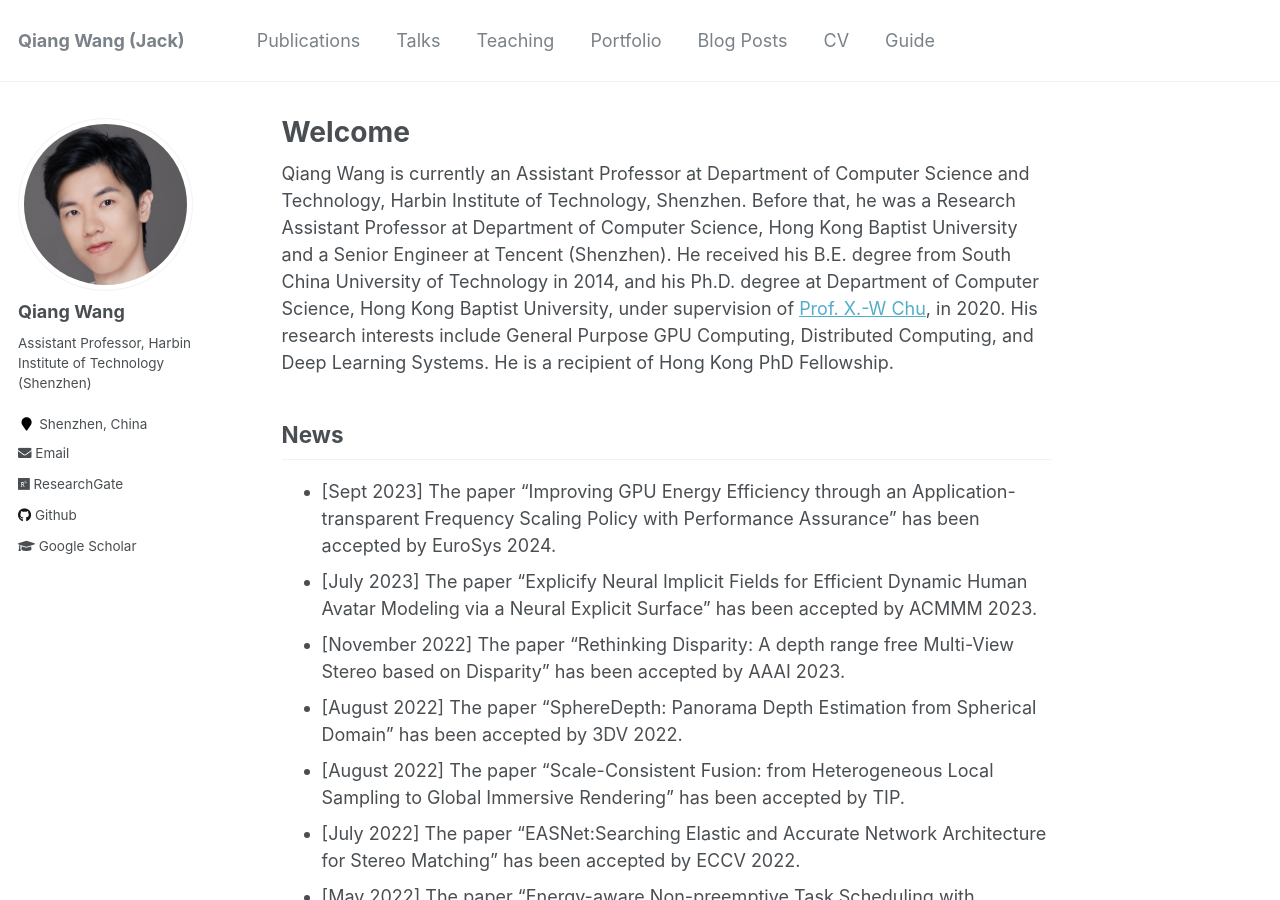
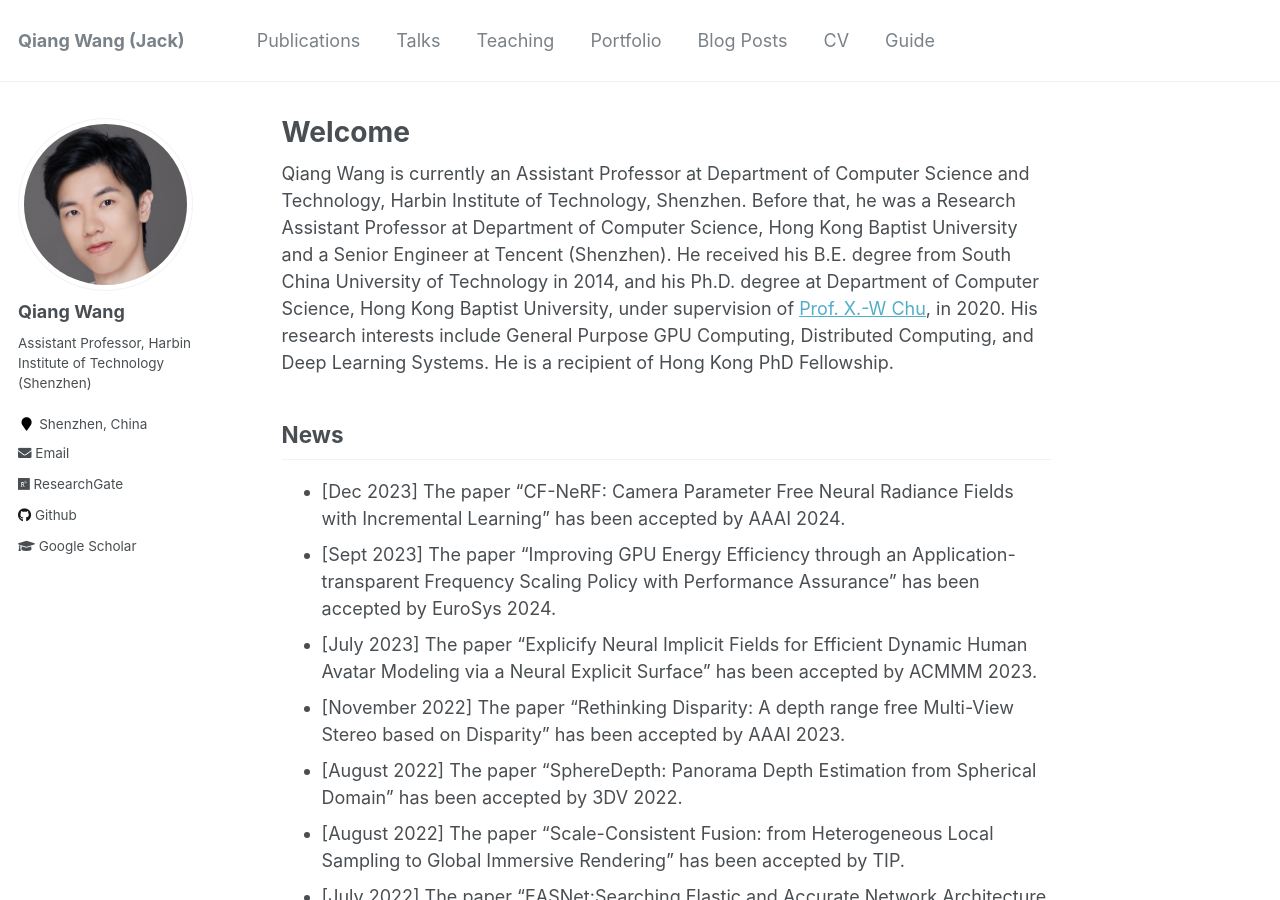
Before and after one commit to blackjack2015/blackjack2015.github.io, a Jekyll site: the page built from _pages/about.md, in a window 1280 px wide and 900 px high. Built offline with Jekyll 4.4.1, drawn with Linux system fonts in a browser that asks for light colours.

Commit message:
Update about.md

```diff
--- a/_pages/about.md
+++ b/_pages/about.md
@@ -12,6 +12,7 @@ redirect_from:
 Qiang Wang is currently an Assistant Professor at Department of Computer Science and Technology, Harbin Institute of Technology, Shenzhen. Before that, he was a Research Assistant Professor at Department of Computer Science, Hong Kong Baptist University and a Senior Engineer at Tencent (Shenzhen). He received his B.E. degree from South China University of Technology in 2014, and his Ph.D. degree at Department of Computer Science, Hong Kong Baptist University, under supervision of [Prof. X.-W Chu](https://sites.google.com/view/chuxiaowen), in 2020. His research interests include General Purpose GPU Computing, Distributed Computing, and Deep Learning Systems. He is a recipient of Hong Kong PhD Fellowship.
 
 ## News
++ \[Dec 2023\] The paper "CF-NeRF: Camera Parameter Free Neural Radiance Fields with Incremental Learning" has been accepted by AAAI 2024.
 + \[Sept 2023\] The paper "Improving GPU Energy Efficiency through an Application-transparent Frequency Scaling Policy with Performance Assurance" has been accepted by EuroSys 2024.
 + \[July 2023\] The paper "Explicify Neural Implicit Fields for Efficient Dynamic Human Avatar Modeling via a Neural Explicit Surface" has been accepted by ACMMM 2023.
 + \[November 2022\] The paper “Rethinking Disparity: A depth range free Multi-View Stereo based on Disparity” has been accepted by AAAI 2023.
```
